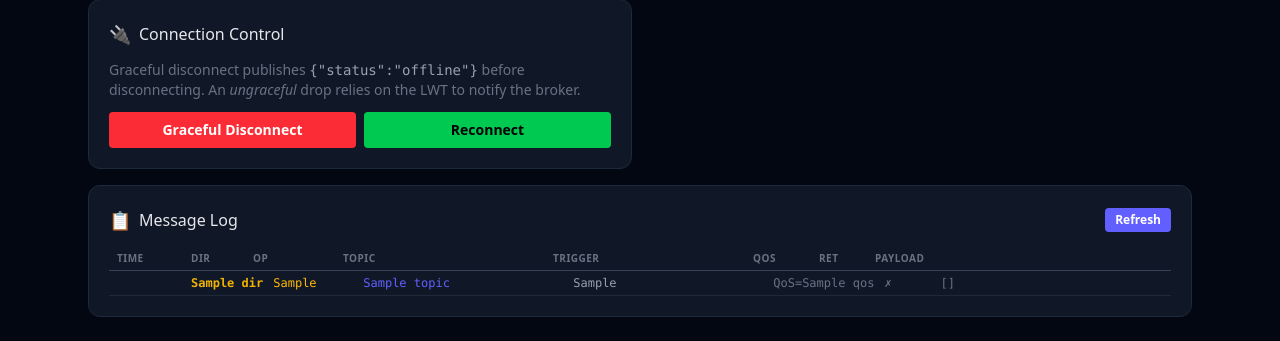
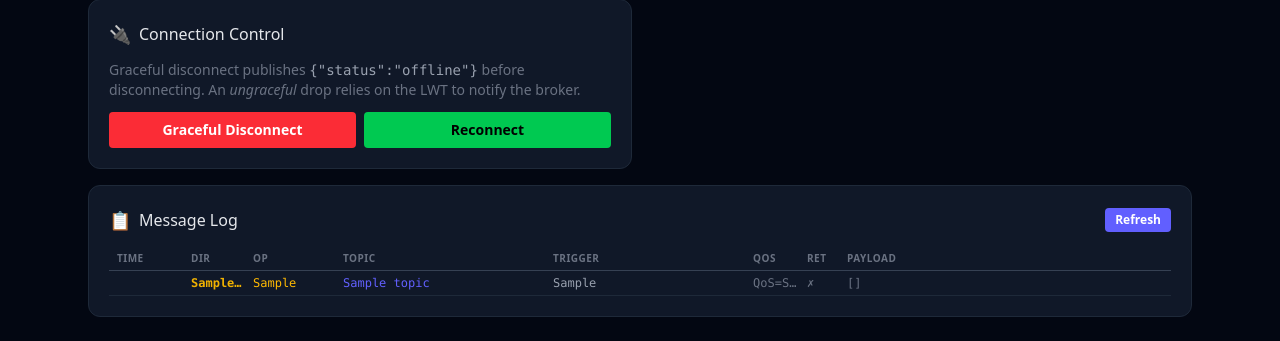
Before and after one commit to lorenzo-cmyk/PF_NA_2025_26, a Python web app: template src/services/camera-emulator/camera_emulator/templates/dashboard.html in a window 1280 px wide. Shown: the part 824-1165 px from the top of the page. Run offline with Jinja, Linux system fonts and the light colour scheme; the template is opened without the code that fills it: most values are stand-ins (such as "Sample title", 1, 10 or a date in 2020).

Commit message:
refactor: update dashboard layout for improved responsiveness and readability

```diff
--- a/src/services/camera-emulator/camera_emulator/templates/dashboard.html
+++ b/src/services/camera-emulator/camera_emulator/templates/dashboard.html
@@ -173,33 +173,30 @@
                 <!-- Column headers -->
                 <div
                     class="flex gap-2.5 px-2 py-1 border-b border-gray-700 text-[10px] uppercase tracking-wider text-gray-500 font-semibold select-none">
-                    <span class="min-w-[64px]">Time</span>
-                    <span class="min-w-[52px]">Dir</span>
-                    <span class="min-w-[80px]">Op</span>
-                    <span class="min-w-[200px]">Topic</span>
-                    <span class="min-w-[190px]">Trigger</span>
-                    <span class="min-w-[56px]">QoS</span>
-                    <span class="min-w-[46px]">Ret</span>
-                    <span class="flex-1">Payload</span>
+                    <span class="w-[64px] shrink-0">Time</span>
+                    <span class="w-[52px] shrink-0">Dir</span>
+                    <span class="w-[80px] shrink-0">Op</span>
+                    <span class="w-[200px] shrink-0">Topic</span>
+                    <span class="w-[190px] shrink-0">Trigger</span>
+                    <span class="w-[44px] shrink-0">QoS</span>
+                    <span class="w-[30px] shrink-0">Ret</span>
+                    <span class="flex-1 min-w-0">Payload</span>
                 </div>
                 <div id="log-list" class="max-h-[360px] overflow-y-auto font-mono text-xs">
                     {% for e in log %}
                     <div class="flex gap-2.5 px-2 py-1 border-b border-gray-800 hover:bg-indigo-500/5">
-                        <span class="text-gray-500 whitespace-nowrap min-w-[64px]">{{ e.ts[11:19] }}</span>
+                        <span class="text-gray-500 w-[64px] shrink-0 truncate">{{ e.ts[11:19] }}</span>
                         <span
-                            class="font-bold min-w-[52px] {% if e.dir == 'OUT' %}text-blue-500{% elif e.dir == 'IN' %}text-green-500{% else %}text-yellow-500{% endif %}">{{
+                            class="font-bold w-[52px] shrink-0 truncate {% if e.dir == 'OUT' %}text-blue-500{% elif e.dir == 'IN' %}text-green-500{% else %}text-yellow-500{% endif %}">{{
                             e.dir }}</span>
-                        <span class="text-amber-400 min-w-[80px] whitespace-nowrap">{{ e.operation_type or '' }}</span>
-                        <span class="text-indigo-500 min-w-[200px] whitespace-nowrap">{{ e.topic }}</span>
-                        <span class="text-gray-400 min-w-[190px] whitespace-nowrap overflow-hidden text-ellipsis">{{
-                            e.trigger_reason or '' }}</span>
-                        <span class="text-gray-500 min-w-[56px]">{% if e.qos is not none %}QoS={{ e.qos }}{% endif
-                            %}</span>
-                        <span class="text-gray-500 min-w-[46px]">{% if e.retain is not none %}{{ '✓' if e.retain else
-                            '✗' }}{% endif %}</span>
-                        <span class="text-gray-500 flex-1 whitespace-nowrap overflow-hidden text-ellipsis">{{ e.payload
-                            |
-                            tojson }}</span>
+                        <span class="text-amber-400 w-[80px] shrink-0 truncate">{{ e.operation_type or '' }}</span>
+                        <span class="text-indigo-500 w-[200px] shrink-0 truncate">{{ e.topic }}</span>
+                        <span class="text-gray-400 w-[190px] shrink-0 truncate">{{ e.trigger_reason or '' }}</span>
+                        <span class="text-gray-500 w-[44px] shrink-0 truncate">{% if e.qos is not none %}QoS={{ e.qos
+                            }}{% endif %}</span>
+                        <span class="text-gray-500 w-[30px] shrink-0 truncate">{% if e.retain is not none %}{{ '✓' if
+                            e.retain else '✗' }}{% endif %}</span>
+                        <span class="text-gray-500 flex-1 min-w-0 truncate">{{ e.payload | tojson }}</span>
                     </div>
                     {% endfor %}
                 </div>
@@ -283,14 +280,14 @@
                 const qosStr = e.qos != null ? `QoS=${e.qos}` : '';
                 const retStr = e.retain != null ? (e.retain ? '✓' : '✗') : '';
                 return `<div class="flex gap-2.5 px-2 py-1 border-b border-gray-800 hover:bg-indigo-500/5">
-    <span class="text-gray-500 whitespace-nowrap min-w-[64px]">${e.ts.substring(11, 19)}</span>
-    <span class="font-bold min-w-[52px] ${dirColor}">${e.dir}</span>
-    <span class="text-amber-400 min-w-[80px] whitespace-nowrap">${e.operation_type || ''}</span>
-    <span class="text-indigo-500 min-w-[200px] whitespace-nowrap">${e.topic}</span>
-    <span class="text-gray-400 min-w-[190px] whitespace-nowrap overflow-hidden text-ellipsis">${e.trigger_reason || ''}</span>
-    <span class="text-gray-500 min-w-[56px]">${qosStr}</span>
-    <span class="text-gray-500 min-w-[46px]">${retStr}</span>
-    <span class="text-gray-500 flex-1 whitespace-nowrap overflow-hidden text-ellipsis">${JSON.stringify(e.payload)}</span>
+    <span class="text-gray-500 w-[64px] shrink-0 truncate">${e.ts.substring(11, 19)}</span>
+    <span class="font-bold w-[52px] shrink-0 truncate ${dirColor}">${e.dir}</span>
+    <span class="text-amber-400 w-[80px] shrink-0 truncate">${e.operation_type || ''}</span>
+    <span class="text-indigo-500 w-[200px] shrink-0 truncate">${e.topic}</span>
+    <span class="text-gray-400 w-[190px] shrink-0 truncate">${e.trigger_reason || ''}</span>
+    <span class="text-gray-500 w-[44px] shrink-0 truncate">${qosStr}</span>
+    <span class="text-gray-500 w-[30px] shrink-0 truncate">${retStr}</span>
+    <span class="text-gray-500 flex-1 min-w-0 truncate">${JSON.stringify(e.payload)}</span>
   </div>`;
             }).join('');
         }
```
